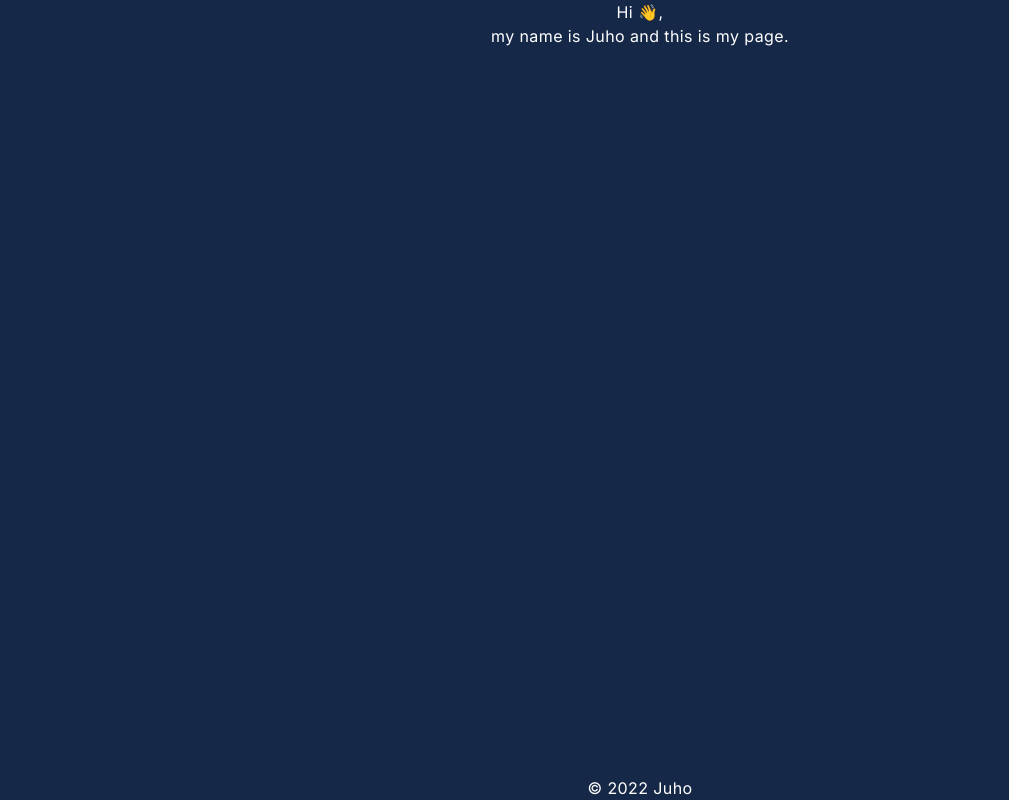
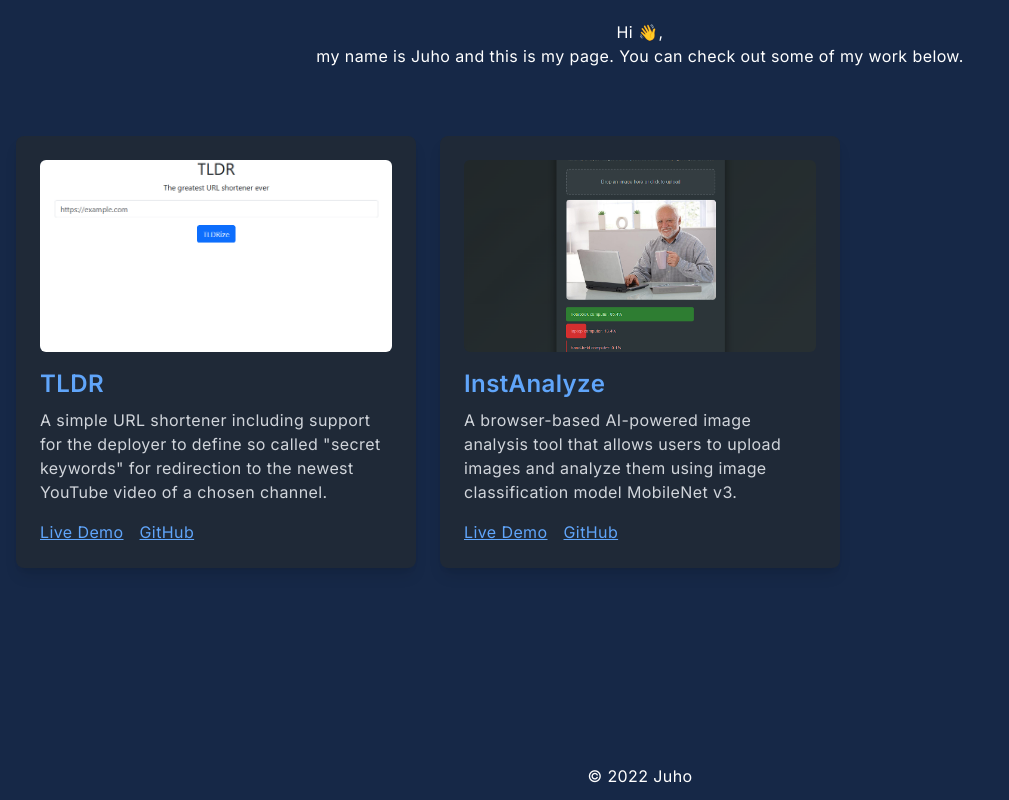
Before and after one commit to jmhupanen/jmhupanen.github.io, a Next.js app: page / in a window 1280 px wide. Shown: the whole page, without its empty margins (0-1009 px from the left). Built offline with nearby package versions, Linux system fonts and the light colour scheme.

Commit message:
Add project showcase

```diff
--- a/app/components/About.tsx
+++ b/app/components/About.tsx
@@ -2,9 +2,9 @@ import React from 'react';
 
 const About = () => {
   return (
-    <div className='w-full text-center'>
+    <div className='w-full text-center p-5'>
       <div>
-        Hi 👋, <br /> my name is Juho and this is my page.
+        Hi 👋, <br /> my name is Juho and this is my page. You can check out some of my work below.
       </div>
     </div>
   );
--- a/app/components/Footer.tsx
+++ b/app/components/Footer.tsx
@@ -4,7 +4,7 @@ const Footer = () => {
   const currentYear = new Date().getFullYear();
 
   return (
-    <div className='absolute bottom-0 left-0 right-0 text-center'>
+    <div className='mt-auto mb-3 text-center '>
       <div>
         &copy; {currentYear} Juho
       </div>
--- a/app/page.tsx
+++ b/app/page.tsx
@@ -1,10 +1,71 @@
 import About from './components/About';
 import Footer from './components/Footer';
 
+const projects = [
+  {
+    id: 1,
+    title: 'TLDR',
+    description: 'A simple URL shortener including support for the deployer to define so called "secret keywords" for redirection to the newest YouTube video of a chosen channel.',
+    image: '/tldr-screenshot.webp',
+    link: 'https://tldr.juho.page/',
+    github: 'https://github.com/jmhupanen/tldr-url-shortener/',
+  },
+  {
+    id: 2,
+    title: 'InstAnalyze',
+    description: 'A browser-based AI-powered image analysis tool that allows users to upload images and analyze them using image classification model MobileNet v3.',
+    image: '/instanalyze-screenshot.webp',
+    link: 'https://instanalyze.juho.page/',
+    github: 'https://github.com/jmhupanen/instanalyze/',
+  },
+];
+
 export default function Home() {
   return (
-    <div className='relative flex h-screen'>
+    <div className='relative flex flex-col h-screen'>
       <About />
+      <div className="container mx-auto px-4 py-12">
+        <div className="grid grid-cols-1 md:grid-cols-2 lg:grid-cols-3 gap-6">
+          {projects.map((project) => (
+            <div
+              key={project.id}
+              className="bg-gray-800 p-6 rounded-lg shadow-lg hover:shadow-xl transition-shadow"
+            >
+              {project.image && (
+                <img
+                  src={project.image}
+                  alt={`${project.title} screenshot`}
+                  className="w-full h-48 object-cover rounded-md mb-4"
+                />
+              )}
+              <h2 className="text-2xl font-semibold text-blue-400 mb-2">{project.title}</h2>
+              <p className="text-gray-300 mb-4">{project.description}</p>
+              <div className="flex space-x-4">
+                {project.link && (
+                  <a
+                    href={project.link}
+                    target="_blank"
+                    rel="noopener noreferrer"
+                    className="text-blue-400 hover:text-blue-300 underline"
+                  >
+                    Live Demo
+                  </a>
+                )}
+                {project.github && (
+                  <a
+                    href={project.github}
+                    target="_blank"
+                    rel="noopener noreferrer"
+                    className="text-blue-400 hover:text-blue-300 underline"
+                  >
+                    GitHub
+                  </a>
+                )}
+              </div>
+            </div>
+          ))}
+        </div>
+      </div>
       <Footer />
     </div>
   );
```
Also changed, not shown: public/instanalyze-screenshot.webp (added), public/tldr-screenshot.webp (added).
